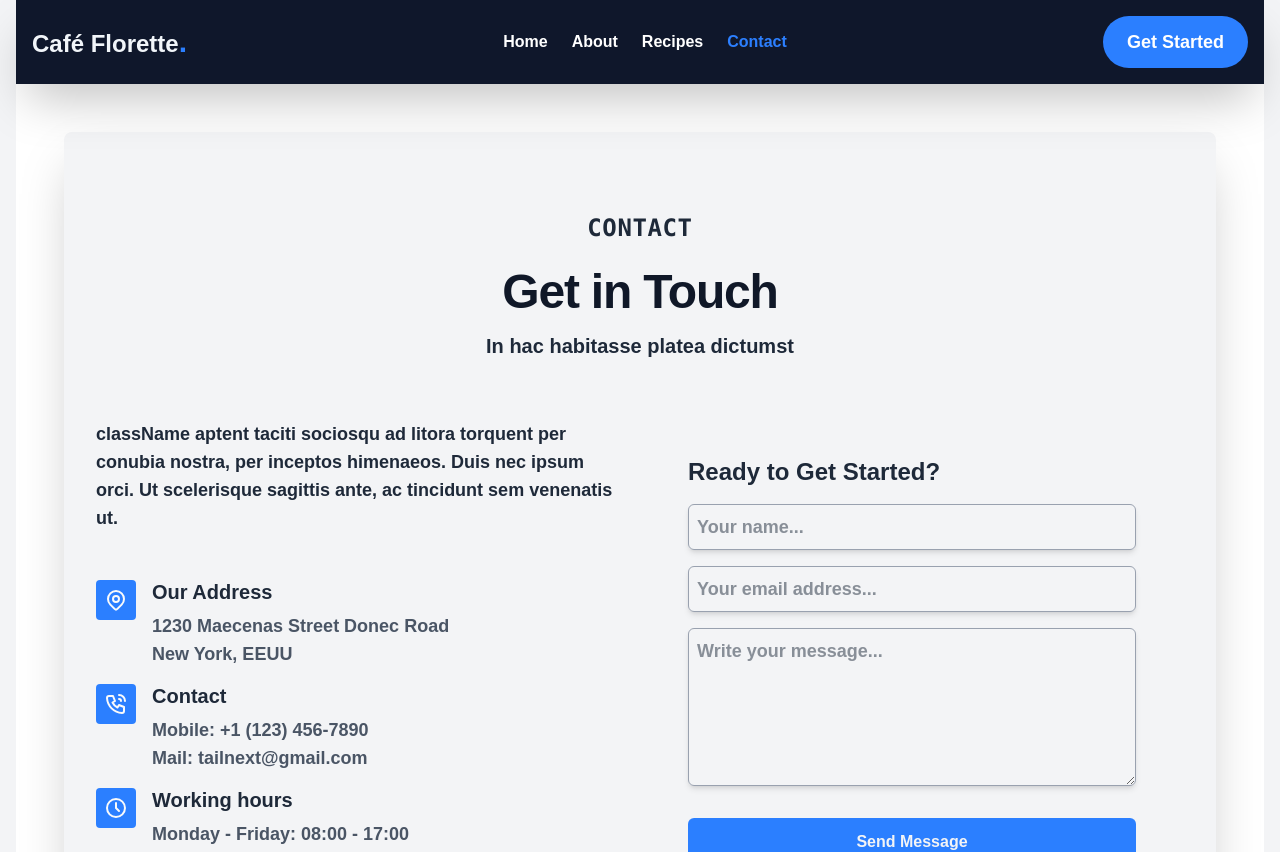
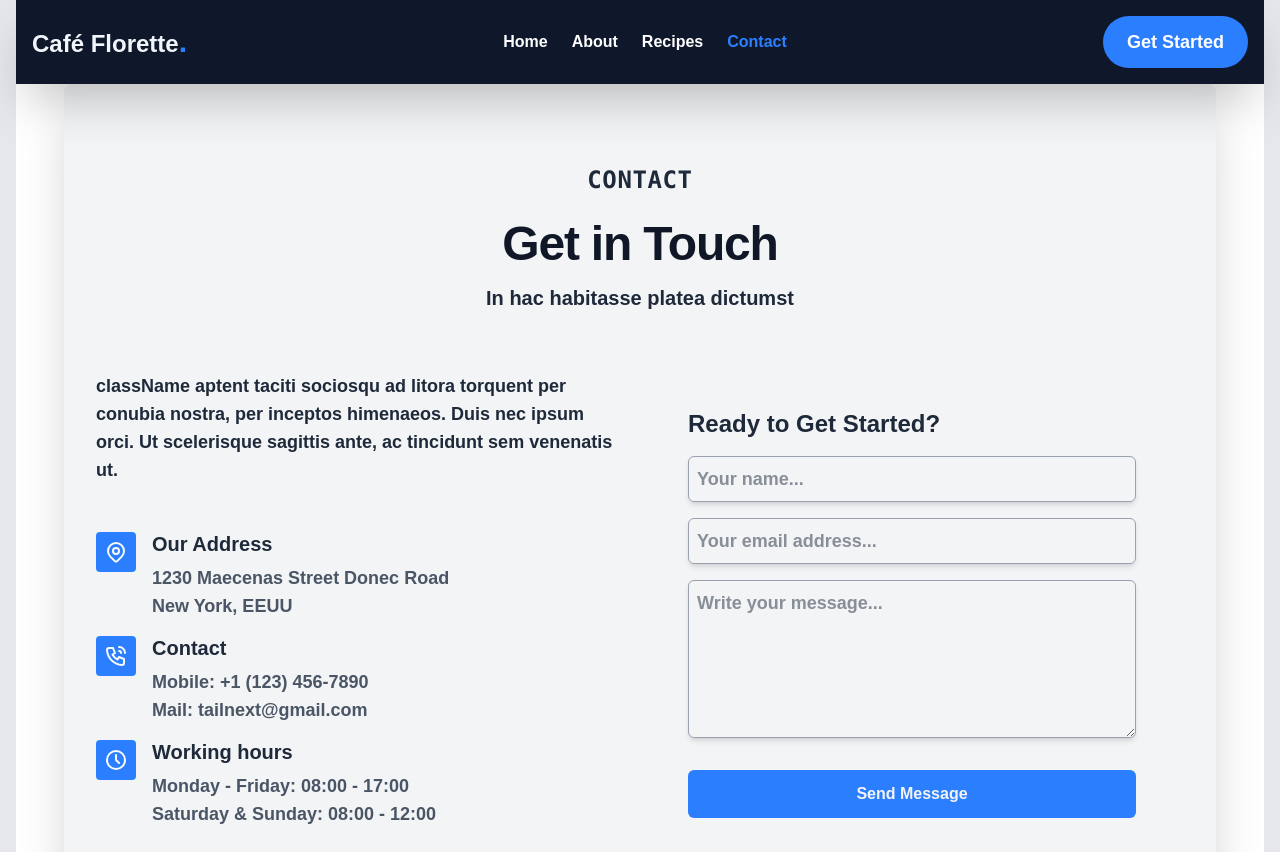
Before and after one commit to AwadRoubahAhmed/cafe_florette_react_ts, a React (Vite) app: page /Contact in a window 1280 px wide. Shown: the top 852 px of the page. Built offline with nearby package versions, Linux system fonts and the light colour scheme.

Commit message:
styling...

```diff
--- a/src/App.tsx
+++ b/src/App.tsx
@@ -9,9 +9,9 @@ import RecipeDetails from "./components/RecipeDetails";
 
 function App() {
   return (
-    <div className="mx-auto px-4 bg-gray-100">
+    <div className="mx-auto px-4 bg-gray-200">
       <Navbar />
-      <div className="container mx-auto w-full flex justify-center items-center text-2xl font-bold">
+      <div className="container w-full flex justify-center items-center text-2xl font-bold">
         <Routes>
           <Route path="/" element={<Home />} />
           <Route path="About" element={<About />} />
--- a/src/components/Navigation/Navbar.tsx
+++ b/src/components/Navigation/Navbar.tsx
@@ -35,9 +35,9 @@ const Navbar = () => {
       </div>
 
       {/* Navigation Menu */}
-      <div className="text-gray-100">
+      <div className="text-gray-900">
         <ul className="hidden md:flex justify-center items-center font-bold space-x-6">
-          <li className="">
+          <li className="text-gray-900">
             <NavLink
               to="/"
               className={({ isActive }) =>
--- a/src/pages/Contact/Contact.tsx
+++ b/src/pages/Contact/Contact.tsx
@@ -4,8 +4,8 @@ import { motion } from "motion/react";
 const Contact = () => {
   const navigate = useNavigate();
   return (
-    <section className="container w-full bg-white" id="contact">
-      <div className="bg-gray-100 mx-auto max-w-6xl text-gray-800 my-12 px-6 py-12 sm:px-6 lg:px-8 lg:py-20 rounded-lg shadow-2xl">
+    <section className="container mx-auto w-full bg-white" id="contact">
+      <div className="bg-gray-100 mx-auto max-w-6xl text-gray-800 my-0 px-6 py-12 sm:px-6 lg:px-8 lg:py-20 rounded-lg shadow-2xl">
         <div className="mb-2">
           <div className="mb-6 max-w-3xl text-center sm:text-center md:mx-auto md:mb-12">
             <p className="mb-6 text-2xl text-gray-800 font-semibold font-mono uppercase tracking-wide  ">
```
